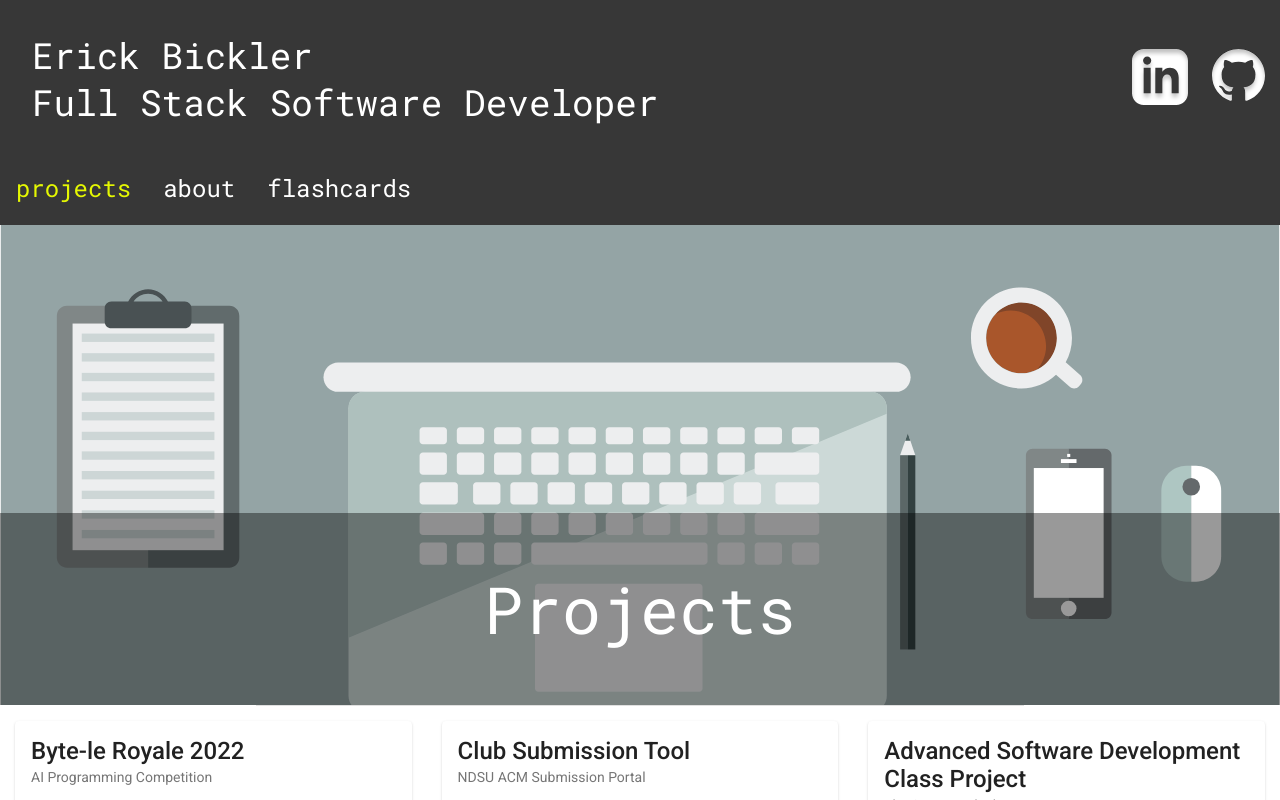
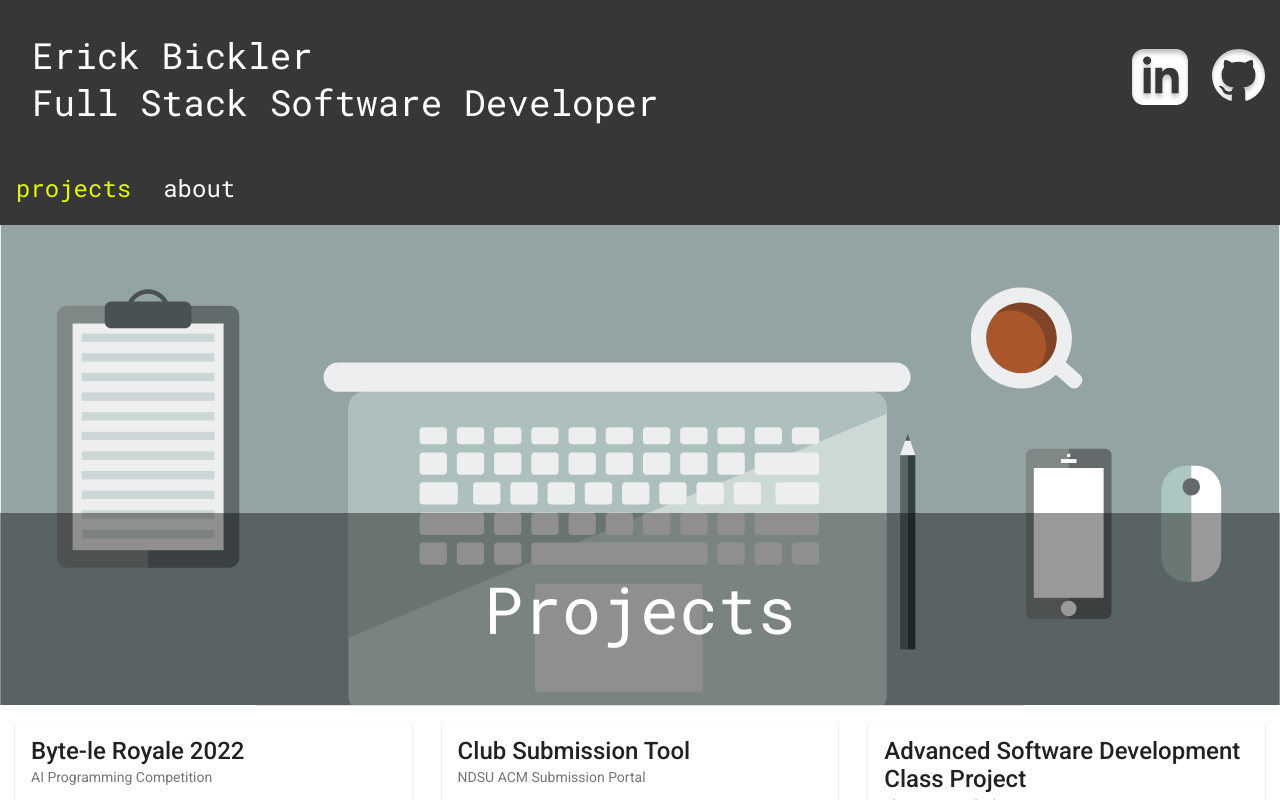
Before and after one commit to erickbickler/erickbickler.github.io, an Angular app: page /projects in a window 1280 px wide. Shown: the top 800 px of the page. Built offline with nearby package versions, Linux system fonts and the light colour scheme.

Commit message:
Hide flashcard app from navbar navigation

```diff
--- a/src/app/components/navbar/navbar.component.html
+++ b/src/app/components/navbar/navbar.component.html
@@ -2,6 +2,5 @@
     <ul>
         <li><a class="animate-opacity" routerLink="/projects" routerLinkActive="active" (click)="scroll()">projects</a></li>
         <li><a class="animate-opacity" routerLink="/about" routerLinkActive="active">about</a></li>
-        <li><a class="animate-opacity" routerLink="/flashcards" routerLinkActive="active">flashcards</a></li>
     </ul>
 </div>
```
